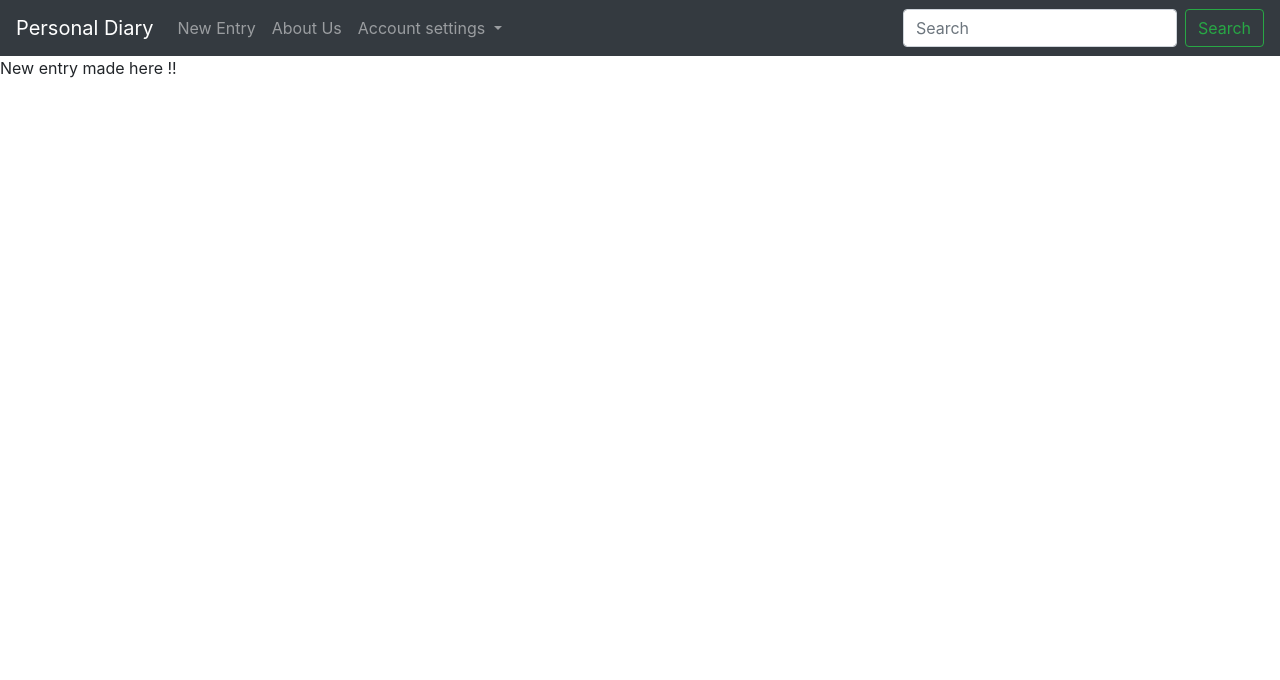
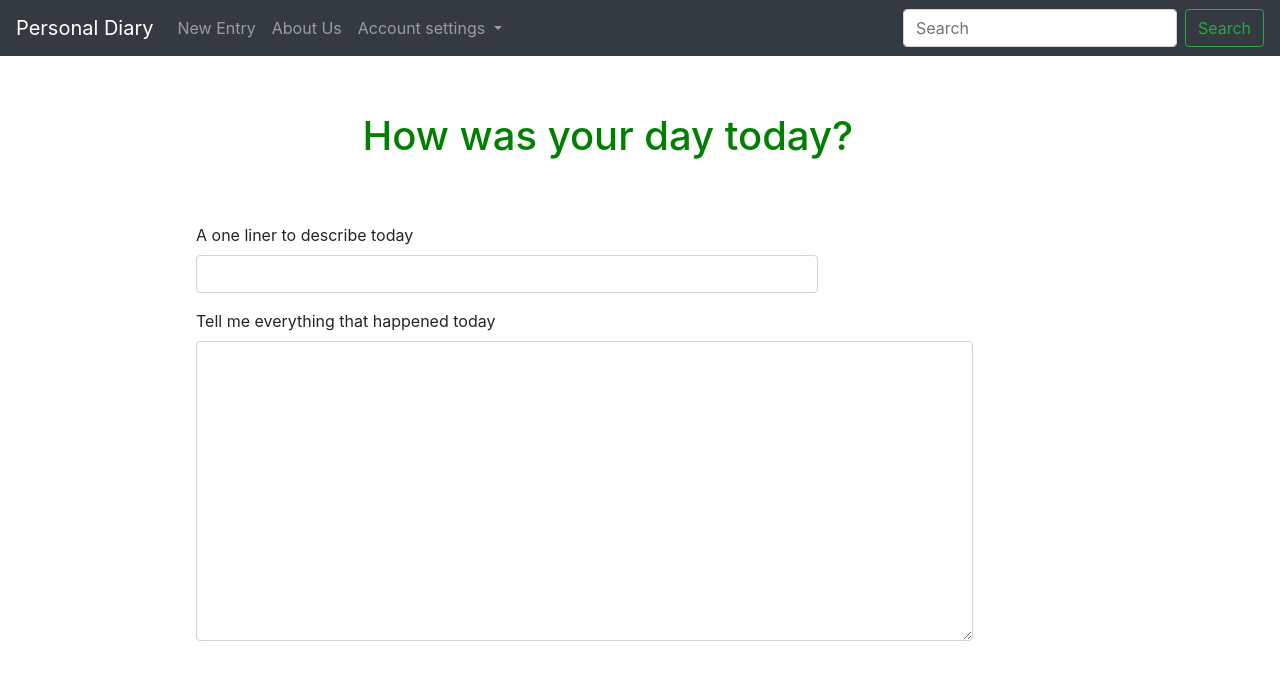
Before and after one commit to aman-singh09/Personal-Diary, a Django app: page /new/ in a window 1280 px wide. Shown: the top 680 px of the page. Run offline with Django 3.2, Linux system fonts and the light colour scheme; some libraries are stand-ins or nearby versions.

Commit message:
improved stylig of new page

```diff
--- a/Personal_Diary/templates/new-entry.html
+++ b/Personal_Diary/templates/new-entry.html
@@ -1,9 +1,50 @@
 {% extends 'base.html' %}
 
 {% block title %}
-New
+Write your thoughts
+{% endblock %}
+
+{% block head %}
+<style type="text/css">
+
+	.heading{
+		padding: 5% 20% 5% 25%;
+		box-shadow: initial;
+		color: green;
+	}
+	.content{
+		margin-left: 10%;
+		width:70%;
+	}
+	.title{
+		width:80%;
+	}
+
+
+
+
+</style>
 {% endblock %}
 
 {%block body %}
-New entry made here !!
+
+<div class = "container mb-5">
+	<div class = " heading">
+		<h1>
+			How was your day today?
+		</h1>
+	</div>
+	<div class = "content">
+		<form>
+			<div class = "title form-group">
+				<label> A one liner to describe today </label>
+					<input class = "form-control" type="text" name="title" />
+			</div>
+			<div class = "content-body form-group">
+				<label><div> Tell me everything that happened today </div></label>
+					<textarea style="height:300px;" class = "form-control" name = "content" required></textarea>
+			</div>
+		</form>
+	</div>
+</div>
 {% endblock %}
```
